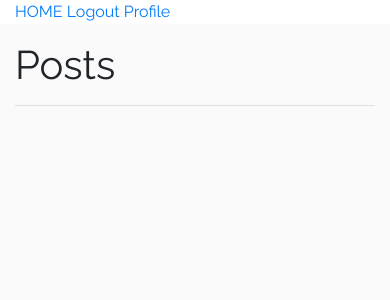
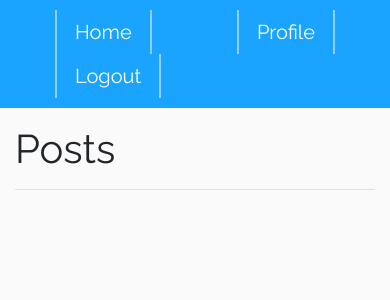
Before and after one commit to SamNgigi/Uzalendo-Api, a Django app: page /hashtag/1/ in a window 390 px wide. Shown: the top 300 px of the page. Run offline with Django 3.2, Linux system fonts and the light colour scheme; the visitor is signed in with stand-in values (Sample User, id 1); data comes from the database, SQL or seed files in the repository; data that the repository does not hold is empty; some libraries are stand-ins or nearby versions.

Commit message:
media query stuff

```diff
--- a/post_app/templates/post_app/post_list.html
+++ b/post_app/templates/post_app/post_list.html
@@ -2,7 +2,9 @@
 
 {% block content %}
 <!-- Search form -->
-  {% include "post_app/search_form.html" %}<br>
+  <div class="col-12 search-section">
+    {% include "post_app/search_form.html" %}<br>
+  </div>
   <hr>
 <!-- Post form -->
   {% if not request.GET.q %}
--- a/post_app/templates/post_app/search_form.html
+++ b/post_app/templates/post_app/search_form.html
@@ -3,7 +3,7 @@
   <div class="form-group">
     <input class="form-control" type="text" name="q" value="{{request.GET.q}}" placeholder="Search">
     <div class="input-group append">
-      <input class="btn btn-outline-primary ml-1" type="submit" value="Search">
+      <input class="btn btn-primary ml-1" type="submit" value="Search">
     </div>
   </div>
 </form>
--- a/static/css/main.css
+++ b/static/css/main.css
@@ -126,8 +126,86 @@ h2 {
 }
 
 
+/* Border from Y to X  */
+div.navbar
+{
+  font-family: Raleway;
+  margin: 0 auto;
+	padding: 20em 3em;
+	text-align: center;
+}
 
+div.navbar, .nav-link
+{
+    color: #FFF;
+    text-decoration: none;
+    font: 20px Raleway;
+    margin: 0px 10px;
+    padding: 10px 90px;
+    position: relative;
+    z-index: 0;
+    cursor: pointer;
+}
 
+div.borderYtoX .nav-link:before, div.borderYtoX .nav-link:after
+{
+    position: absolute;
+    opacity: 0.5;
+    height: 100%;
+    width: 2px;
+    content: '';
+    background: #FFF;
+    transition: all 0.3s;
+}
+
+div.borderYtoX .nav-link:before
+{
+    left: 0px;
+    top: 0px;
+}
+
+div.borderYtoX .nav-link:after
+{
+    right: 0px;
+    bottom: 0px;
+}
+
+div.borderYtoX .nav-link:hover:before, div.borderYtoX .nav-link:hover:after
+{
+    opacity: 1;
+    height: 2px;
+    width: 100%;
+}
+
+.cyan
+{
+    background: #1aa3ff;
+}
+
+.search-section{
+  display: none;
+}
+@media screen and (max-width: 790px) {
+  .search-snippet {
+    display: none
+  }
+  .search-section{
+    display: block;
+  }
+  div.navbar, .nav-link{
+    padding: 10px 5px;
+  }
+}
+@media screen and (max-width: 1290px) {
+  div.navbar, .nav-link{
+    padding: 10px 50px;
+  }
+}
+@media screen and (max-width: 970px) {
+  div.navbar, .nav-link{
+    padding: 10px 20px;
+  }
+}
 /* profile on landing */
 
 
@@ -313,6 +391,7 @@ h2 {
   clear: left;
   position: relative;
   max-height: 100px;
+  overflow: hidden;
   transition: all 600ms ease-out;
 }
 
--- a/templates/base.html
+++ b/templates/base.html
@@ -29,6 +29,7 @@
   {% include "navbar.html" %}
   <div class="container mt-3">
   {% block content %}
+
   <!-- Everthing else goes here -->
   {% endblock %}
   </div>
--- a/templates/navbar.html
+++ b/templates/navbar.html
@@ -1,17 +1,17 @@
-<style media="screen">
+<div class="container-fluid cyan">
+  <div class="navbar borderYtoX">
 
-.cyan
-{
-    background: #fff;
-}
+    {% if request.user.is_authenticated %}
+    <a class="nav-link" href="/">Home</a>
+    <!-- Search form -->
+    <div class="search-snippet">
+      {% include "post_app/search_form.html" %}
+    </div>
 
-</style>
-<div class="container cyan borderYtoX">
-  <a href="/">HOME</a>
-  {% if request.user.is_authenticated %}
-  <a href="/login/">Logout</a>
-  {% endif %}
-  <a href="{% url 'accounts:user_details' username=request.user %}">Profile</a>
-  <a href="#"></a>
+    <a class="nav-link" href="{% url 'accounts:user_details' username=request.user %}">Profile</a>
 
+    <a class="nav-link" href="/login/">Logout</a>
+    {% endif %}
+
+  </div>
 </div>
```
